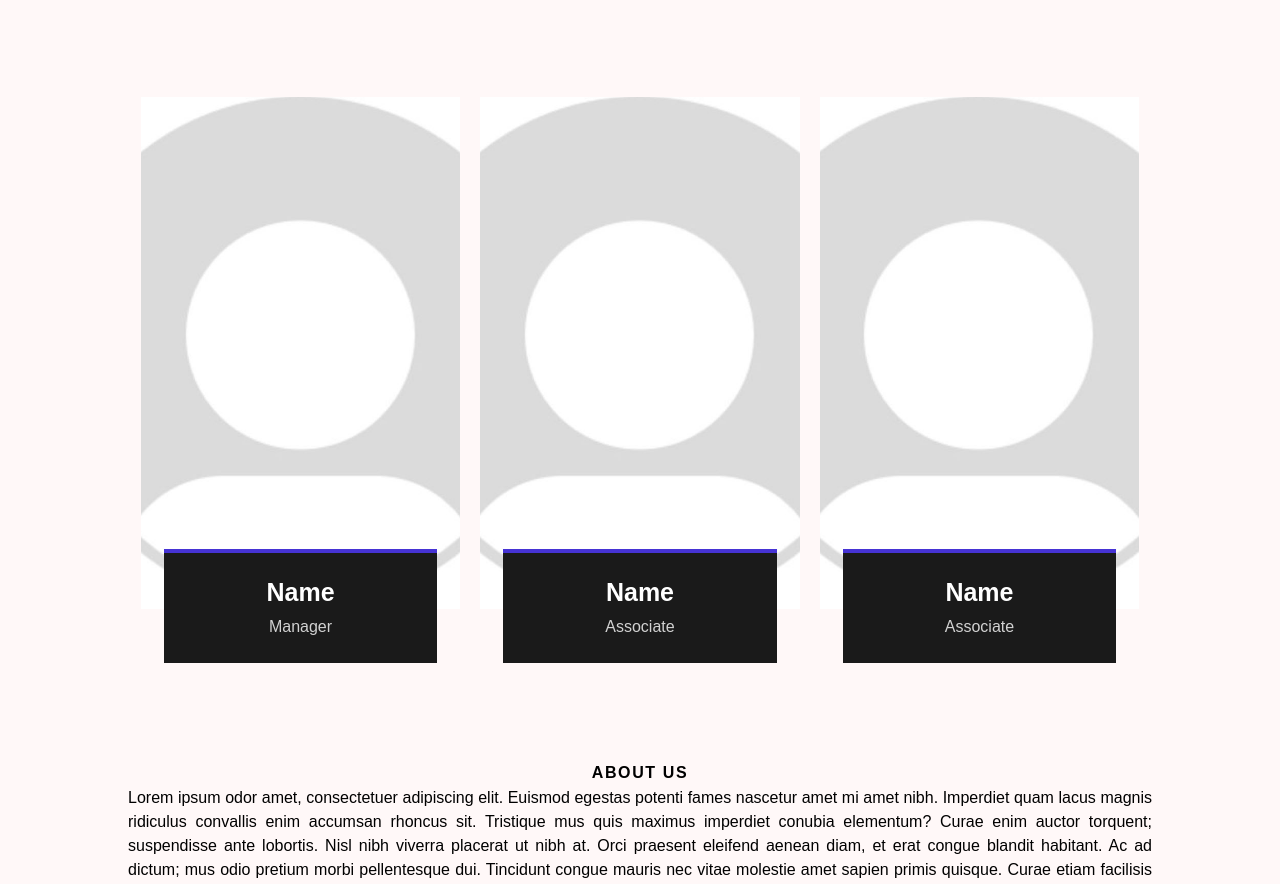
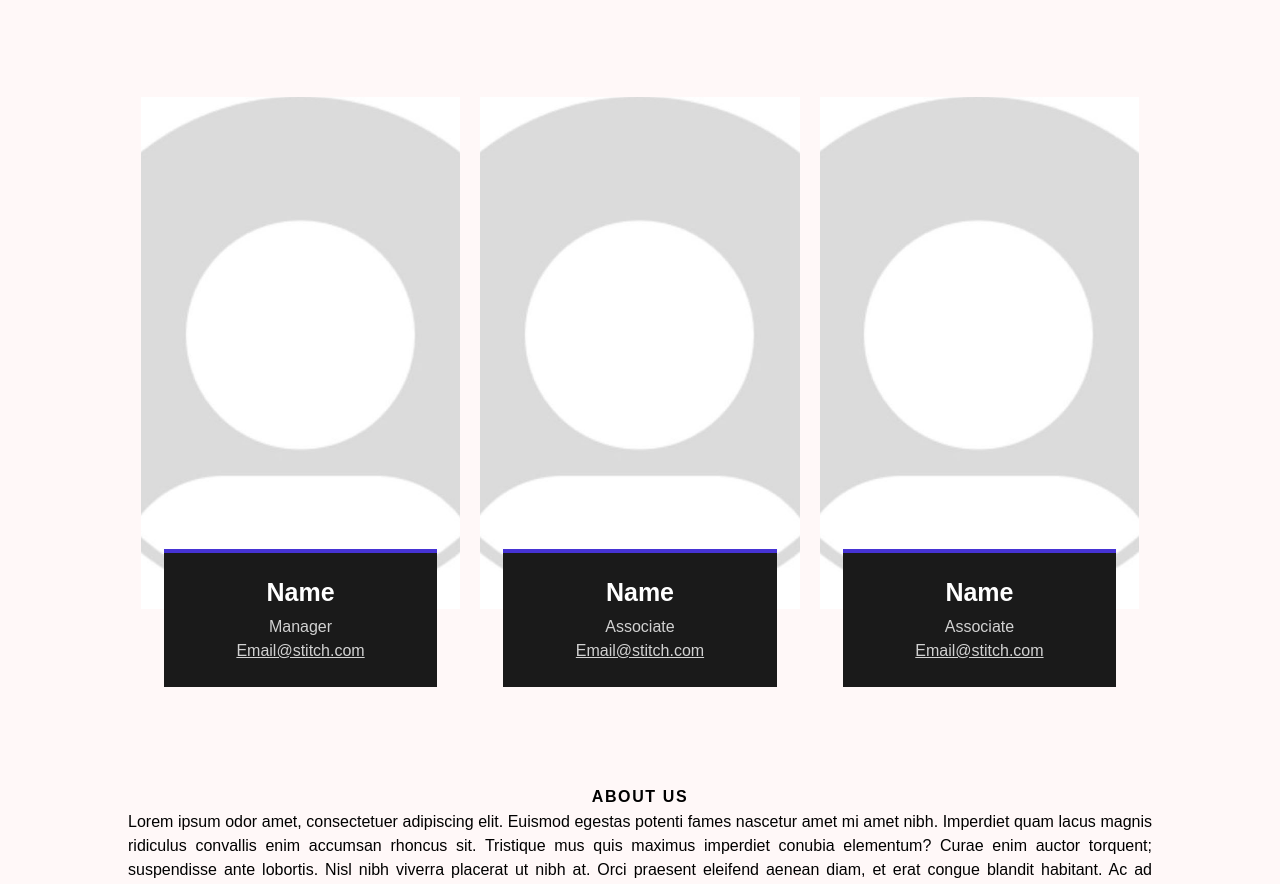
Before and after one commit to jaketimm/Business-Website-Template---No-CMS, a plain HTML site: page about_page.html in a window 1280 px wide. Shown: the part 213-1097 px from the top of the page. Drawn offline with Linux system fonts and the light colour scheme.

Commit message:
add team email

```diff
--- a/about_page.html
+++ b/about_page.html
@@ -101,6 +101,7 @@
                     <div class="cs-info">
                         <span class="cs-name">Name</span>
                         <span class="cs-job">Manager</span>
+                        <a href="mailto:Email@stitch.com" class="cs-email">Email@stitch.com</a>
                     </div>
                 </li>
                 <li class="cs-item">
@@ -113,6 +114,7 @@
                     <div class="cs-info">
                         <span class="cs-name">Name</span>
                         <span class="cs-job">Associate</span>
+                        <a href="mailto:Email@stitch.com" class="cs-email">Email@stitch.com</a>
                     </div>
                 </li>
                 <li class="cs-item">
@@ -125,6 +127,7 @@
                     <div class="cs-info">
                         <span class="cs-name">Name</span>
                         <span class="cs-job">Associate</span>
+                        <a href="mailto:Email@stitch.com" class="cs-email">Email@stitch.com</a>
                     </div>
                 </li>
             </ul>
--- a/global_styles.css
+++ b/global_styles.css
@@ -720,6 +720,14 @@ iframe {
       opacity: 0.8;
       display: block;
   }
+  #meet-us-1021 .cs-email {
+    /* 14px - 16px */
+    font-size: clamp(0.875rem, 1.5vw, 1rem);
+    line-height: 1.5em;
+    color: var(--bodyTextColorWhite);
+    opacity: 0.8;
+    display: block;
+}
   #meet-us-1021 .cs-picture {
       width: 100%;
       /* 246px - 500px */
```
